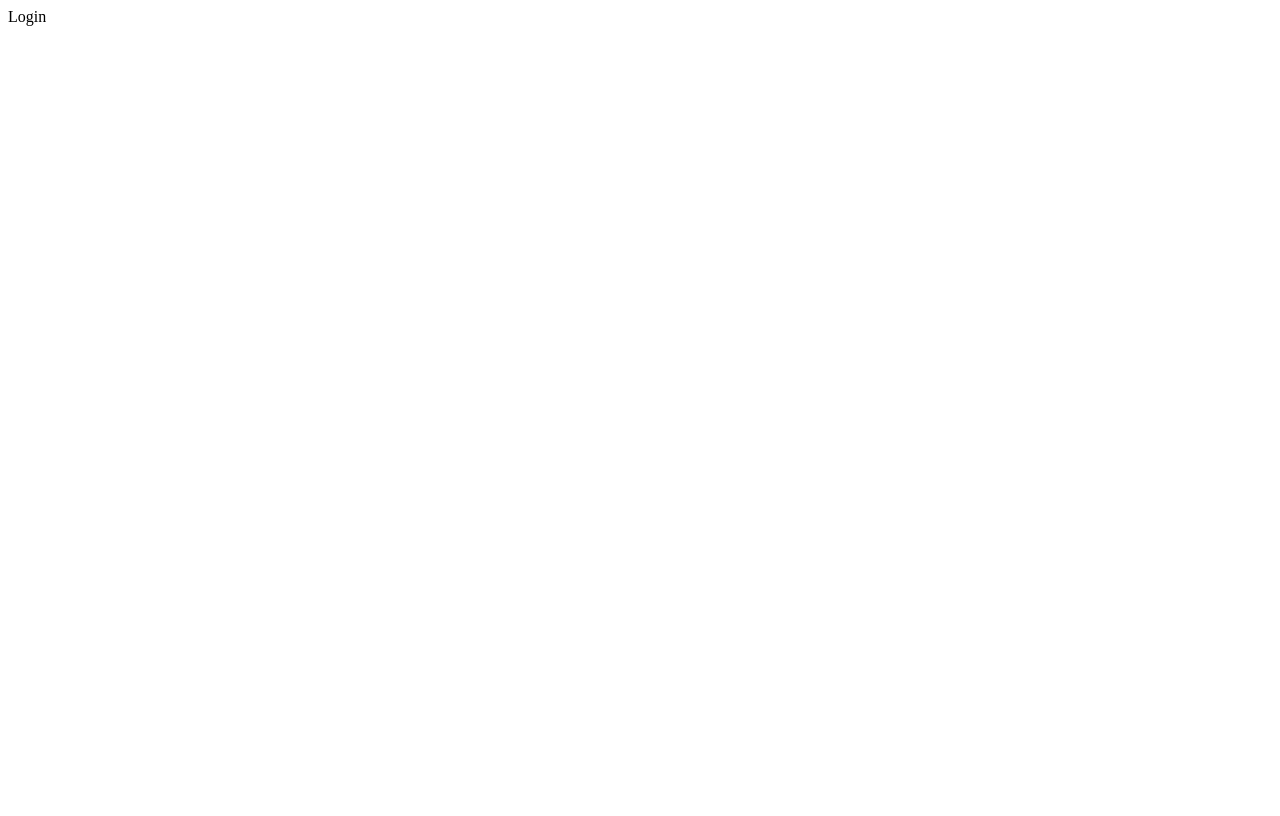
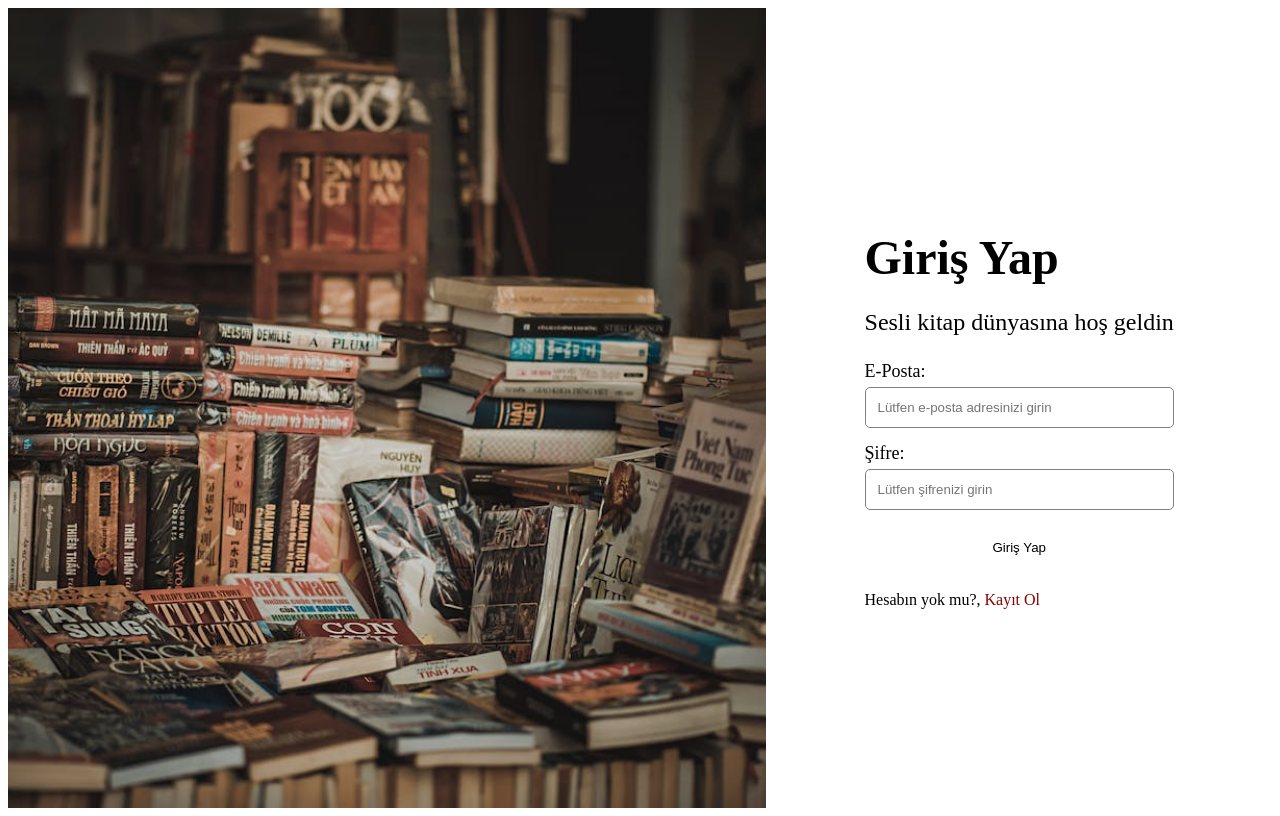
Before and after one commit to semaozkan/book-communities-client, a React (Vite) app: page /login in a window 1280 px wide. Built offline with nearby package versions, Linux system fonts and the light colour scheme.

Commit message:
feat(login): create login page

```diff
--- a/src/pages/login/Login.jsx
+++ b/src/pages/login/Login.jsx
@@ -1,5 +1,61 @@
+import { useState } from "react";
+import styles from "./login.module.scss";
+import { Link } from "react-router-dom";
+
 const Login = () => {
-  return <div>Login</div>;
+  const [email, setEmail] = useState("");
+  const [password, setPassword] = useState("");
+  console.log(email, password);
+  return (
+    <div className={styles.loginContainer}>
+      <div className={styles.imageContainer}>
+        <img src="../../../public/images/login.jpg" alt="" />
+      </div>
+      <div className={styles.formContainer}>
+        <div className={styles.formContent}>
+          <div className={styles.formTitleContainer}>
+            <h2>Giriş Yap</h2>
+            <p>Sesli kitap dünyasına hoş geldin</p>
+          </div>
+          <form>
+            <div className={styles.formRow}>
+              <label htmlFor="email">E-Posta:</label>
+              <input
+                type="email"
+                name="email"
+                id="email"
+                placeholder="Lütfen e-posta adresinizi girin"
+                required
+                value={email}
+                onChange={(e) => setEmail(e.target.value)}
+              />
+            </div>
+
+            <div className={styles.formRow}>
+              <label htmlFor="password">Şifre:</label>
+              <input
+                type="password"
+                name="password"
+                id="password"
+                placeholder="Lütfen şifrenizi girin"
+                required
+                value={password}
+                onChange={(e) => setPassword(e.target.value)}
+              />
+            </div>
+
+            <button type="submit">Giriş Yap</button>
+            <p className={styles.registerText}>
+              Hesabın yok mu?,{" "}
+              <Link to="/register" className={styles.registerLink}>
+                Kayıt Ol
+              </Link>
+            </p>
+          </form>
+        </div>
+      </div>
+    </div>
+  );
 };
 
 export default Login;
--- a/src/pages/login/login.module.scss
+++ b/src/pages/login/login.module.scss
@@ -0,0 +1,76 @@
+.loginContainer {
+  width: 100wh;
+  height: 100vh;
+  display: flex;
+
+  .imageContainer {
+    width: 60%;
+    height: 100%;
+
+    img {
+      width: 100%;
+      height: 100%;
+      object-fit: cover;
+    }
+  }
+
+  .formContainer {
+    width: 40%;
+    height: 100%;
+    // background-color: bisque;
+    display: flex;
+    flex-direction: column;
+    align-items: center;
+    justify-content: center;
+
+    .formContent {
+      max-width: 400px;
+      .formTitleContainer {
+        h2 {
+          font-size: 48px;
+          margin-bottom: 10px;
+        }
+
+        p {
+          font-size: 24px;
+        }
+      }
+
+      form {
+        margin-top: 25px;
+
+        .formRow {
+          display: flex;
+          flex-direction: column;
+          margin-bottom: 15px;
+          gap: 5px;
+
+          label {
+            font-size: 18px;
+          }
+
+          input {
+            padding: 12px;
+            border: 1px solid gray;
+            border-radius: 5px;
+          }
+        }
+        button {
+          width: 100%;
+          padding: 10px;
+          margin: 5px 0 10px 0;
+          background-color: var(--bg);
+          border-radius: 5px;
+          border: none;
+        }
+
+        .registerText {
+          .registerLink {
+            text-decoration: none;
+            color: darkred;
+          }
+        }
+      }
+    }
+  }
+}
```
